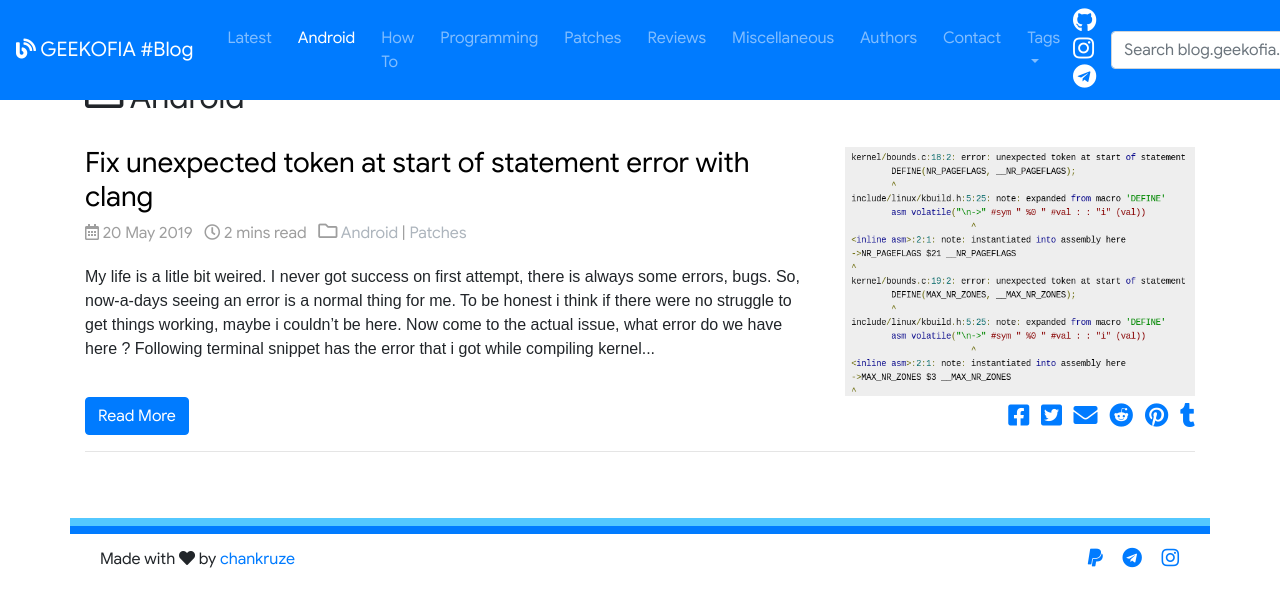
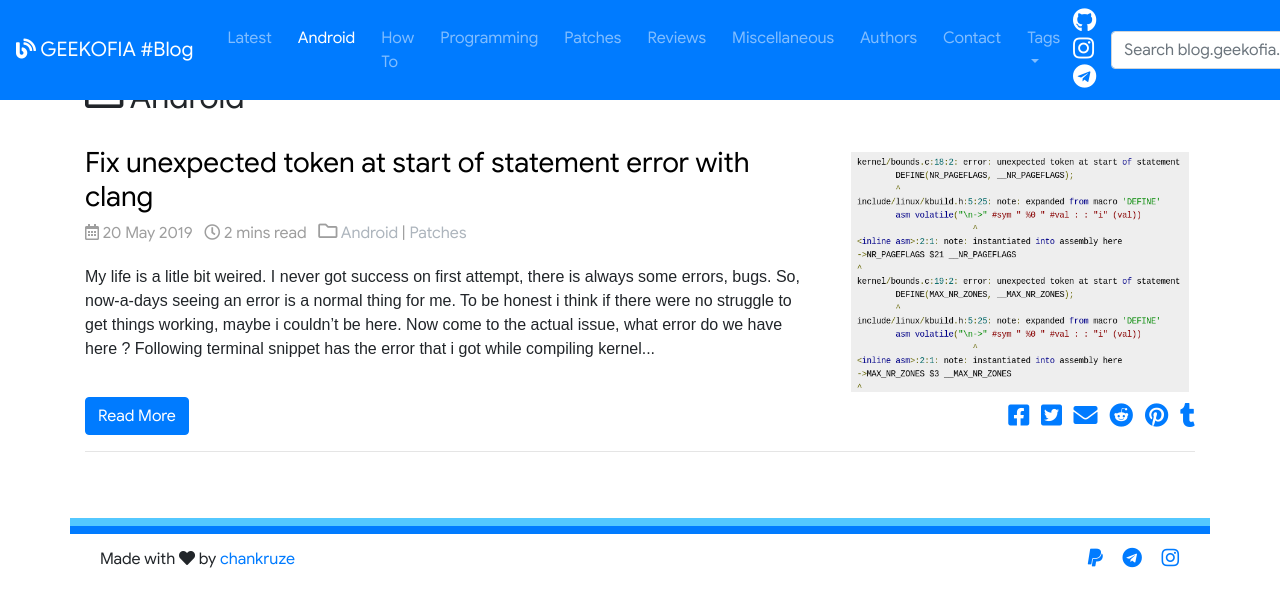
Before and after one commit to geekofia/blog, a Jekyll site: the page built from _category/Android.md, in a window 1280 px wide. Shown: the top 607 px of the page. Built offline with Jekyll 4.4.1, drawn with Linux system fonts in a browser that asks for light colours.

Commit message:
blog.geekofia.in: Fixes #4
Signed-off-by: chankruze <chankruze@gmail.com>

```diff
--- a/assets/css/index.css
+++ b/assets/css/index.css
@@ -165,3 +165,8 @@
     content: " \f35d";
     /* fa-external-link-alt */
 }
+
+.img-fluid{
+    max-height: 240px;
+    margin: auto;
+}
```
